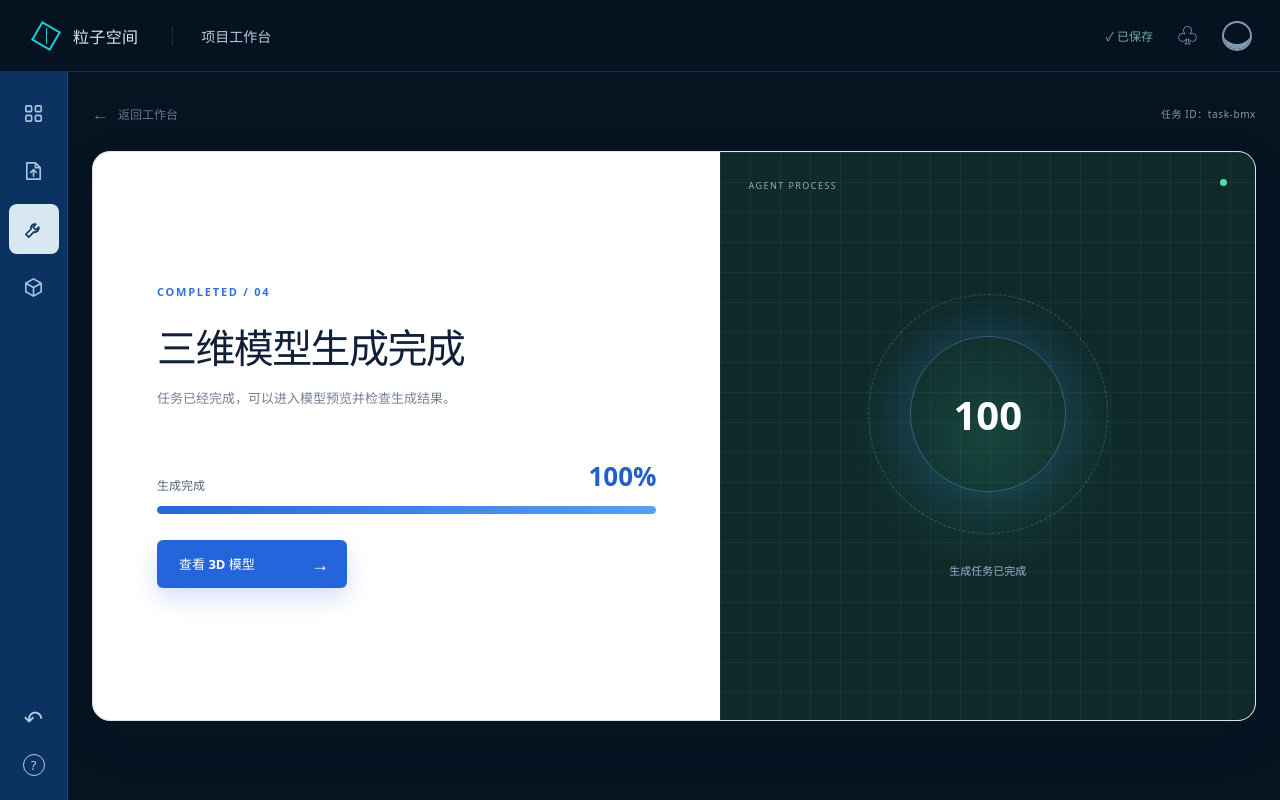
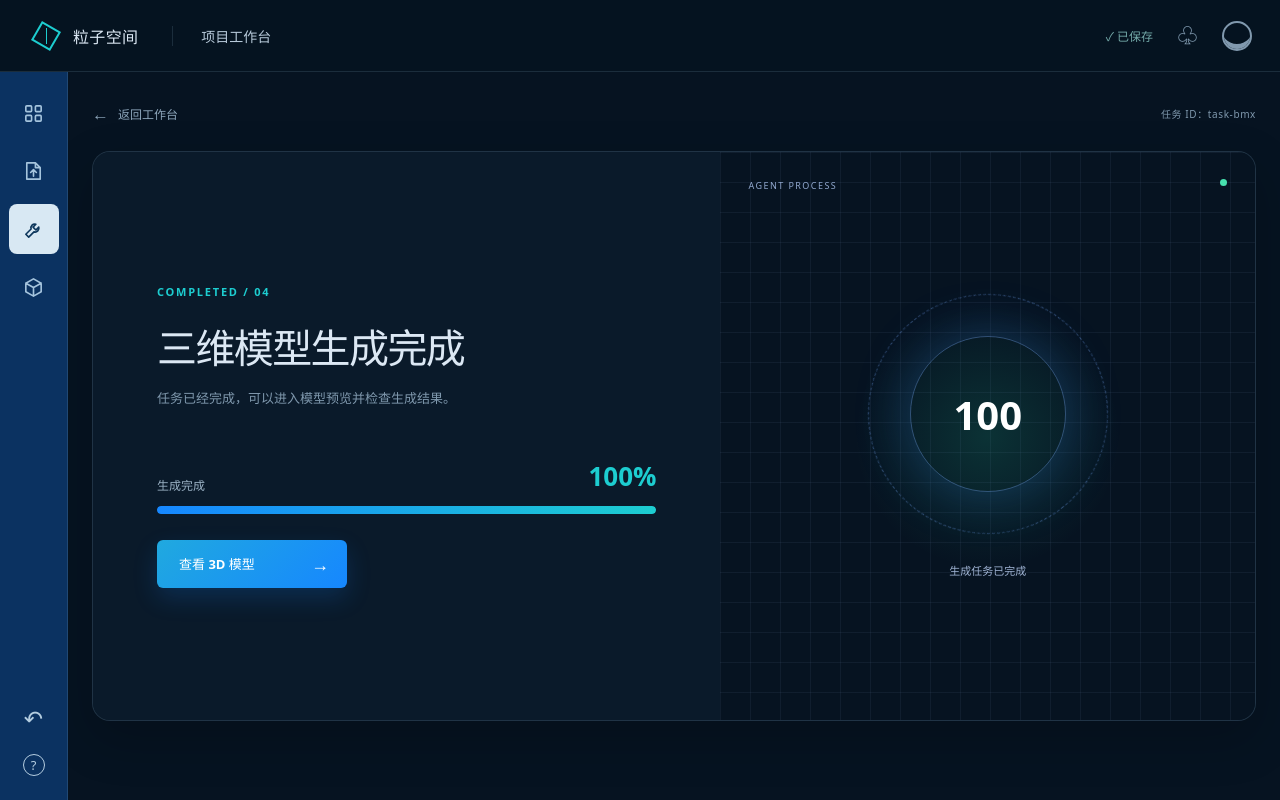
Before and after one commit to Brianluxp/Particle-Speace-Agent-2.0, a React (Vite) app in the folder frontend/: page /tasks/task-bmx in a window 1280 px wide. Built offline with nearby package versions, Linux system fonts and the light colour scheme; no server answers.

Commit message:
style: unify functional pages with dark theme

```diff
--- a/frontend/src/styles.css
+++ b/frontend/src/styles.css
@@ -1360,3 +1360,264 @@ a { color: inherit; }
     display: none;
   }
 }
+
+/* Shared dark treatment for create, task and model routes */
+.back-link {
+  color: #8da6bb;
+}
+
+.back-link:hover {
+  color: var(--cyan);
+}
+
+.create-layout,
+.task-panel,
+.model-workbench,
+.model-state-card,
+.task-loading,
+.task-error-card {
+  border-color: var(--line);
+  color: var(--text);
+  background: var(--surface);
+  box-shadow: 0 18px 50px rgba(0, 0, 0, .2);
+}
+
+.create-intro {
+  border-right: 1px solid var(--line);
+  background:
+    radial-gradient(circle at 12% 80%, rgba(29, 205, 208, .16), transparent 30%),
+    var(--surface-2);
+}
+
+.create-intro > p:not(.section-index) {
+  color: #8ea6ba;
+}
+
+.create-steps li {
+  color: #718ba2;
+}
+
+.create-steps li:not(:last-child)::after {
+  background: rgba(157, 194, 221, .2);
+}
+
+.create-steps span {
+  border-color: rgba(157, 194, 221, .3);
+}
+
+.create-steps .is-current span {
+  border-color: var(--cyan);
+  background: rgba(29, 205, 208, .16);
+}
+
+.project-form,
+.task-copy,
+.model-toolbar {
+  color: var(--text);
+  background: var(--surface);
+}
+
+.form-heading {
+  border-color: var(--line);
+}
+
+.form-heading span,
+.section-index {
+  color: var(--cyan);
+}
+
+.form-heading h3,
+.task-copy h2,
+.model-page-heading h2,
+.model-state-card h2 {
+  color: var(--text);
+}
+
+.form-heading .form-state,
+.field-label,
+.task-copy > p:not(.section-index):not(.form-error),
+.model-page-heading p:last-child,
+.model-page-heading > span,
+.model-state-card p {
+  color: var(--muted);
+}
+
+.text-field,
+.select-field {
+  border-color: var(--line);
+  color: var(--text);
+  background: var(--surface-2);
+  color-scheme: dark;
+}
+
+.text-field::placeholder {
+  color: #5f788d;
+}
+
+.text-field:focus,
+.select-field:focus {
+  border-color: rgba(29, 205, 208, .65);
+  box-shadow: 0 0 0 3px rgba(29, 205, 208, .08);
+}
+
+.file-field {
+  border-color: rgba(157, 194, 221, .3);
+  color: var(--text);
+  background: var(--surface-2);
+}
+
+.file-field:hover,
+.file-field.has-file {
+  border-color: rgba(29, 205, 208, .65);
+  background: rgba(16, 39, 60, .92);
+}
+
+.file-icon {
+  border-color: rgba(29, 205, 208, .45);
+  color: var(--cyan);
+}
+
+.file-field strong {
+  color: var(--text);
+}
+
+.file-field small {
+  color: var(--muted);
+}
+
+.field-message {
+  color: #d4a85d;
+}
+
+.form-error {
+  color: #f08079;
+}
+
+.submit-project {
+  background: linear-gradient(135deg, #20a9df, var(--blue));
+  box-shadow: 0 10px 24px rgba(22, 135, 255, .18);
+}
+
+.submit-project:hover:not(:disabled) {
+  background: linear-gradient(135deg, #25b9e8, #238ff8);
+}
+
+.submit-project:disabled {
+  color: #5f778a;
+  background: #132a3e;
+}
+
+.task-toolbar > span {
+  color: var(--muted);
+}
+
+.progress-heading span {
+  color: #9ab1c4;
+}
+
+.progress-heading strong {
+  color: var(--cyan);
+}
+
+.progress-track {
+  background: #173049;
+}
+
+.progress-track > span {
+  background: linear-gradient(90deg, #1687ff, #1dcdd0);
+}
+
+.task-visual,
+.model-stage {
+  background:
+    radial-gradient(circle at 50% 45%, rgba(29, 205, 208, .14), transparent 34%),
+    var(--bg);
+}
+
+.task-completed .task-visual {
+  background:
+    radial-gradient(circle, rgba(39, 213, 160, .16), transparent 34%),
+    var(--bg);
+}
+
+.task-failed .task-visual {
+  background:
+    radial-gradient(circle, rgba(216, 88, 88, .12), transparent 34%),
+    #15131b;
+}
+
+.failure-box {
+  border-color: #d95858;
+  background: rgba(110, 36, 42, .2);
+}
+
+.failure-box span {
+  color: #d19a9a;
+}
+
+.failure-box strong {
+  color: #f09a94;
+}
+
+.task-loading,
+.task-error-card {
+  color: var(--muted);
+}
+
+.model-workbench {
+  background: var(--surface);
+}
+
+.model-toolbar {
+  border-color: var(--line);
+}
+
+.model-actions button,
+.model-actions a {
+  border-color: var(--line);
+  color: #a8bed0;
+  background: var(--surface-2);
+}
+
+.model-actions button:hover,
+.model-actions a:hover {
+  border-color: rgba(29, 205, 208, .55);
+  color: var(--cyan);
+  background: var(--surface-3);
+}
+
+.model-actions a {
+  border-color: var(--blue);
+  color: #fff;
+  background: var(--blue);
+}
+
+.model-actions a:hover {
+  color: #fff;
+  background: #238ff8;
+}
+
+.model-state-card {
+  background:
+    radial-gradient(circle at 50% 45%, rgba(29, 205, 208, .08), transparent 28%),
+    var(--surface);
+}
+
+.state-code {
+  color: var(--cyan);
+}
+
+.secondary-action {
+  border-color: rgba(29, 205, 208, .35);
+  color: var(--cyan);
+}
+
+.secondary-action:hover {
+  border-color: var(--cyan);
+  background: rgba(29, 205, 208, .08);
+}
+
+.model-empty-state .state-symbol {
+  border-color: rgba(29, 205, 208, .45);
+  color: var(--cyan);
+}
```
